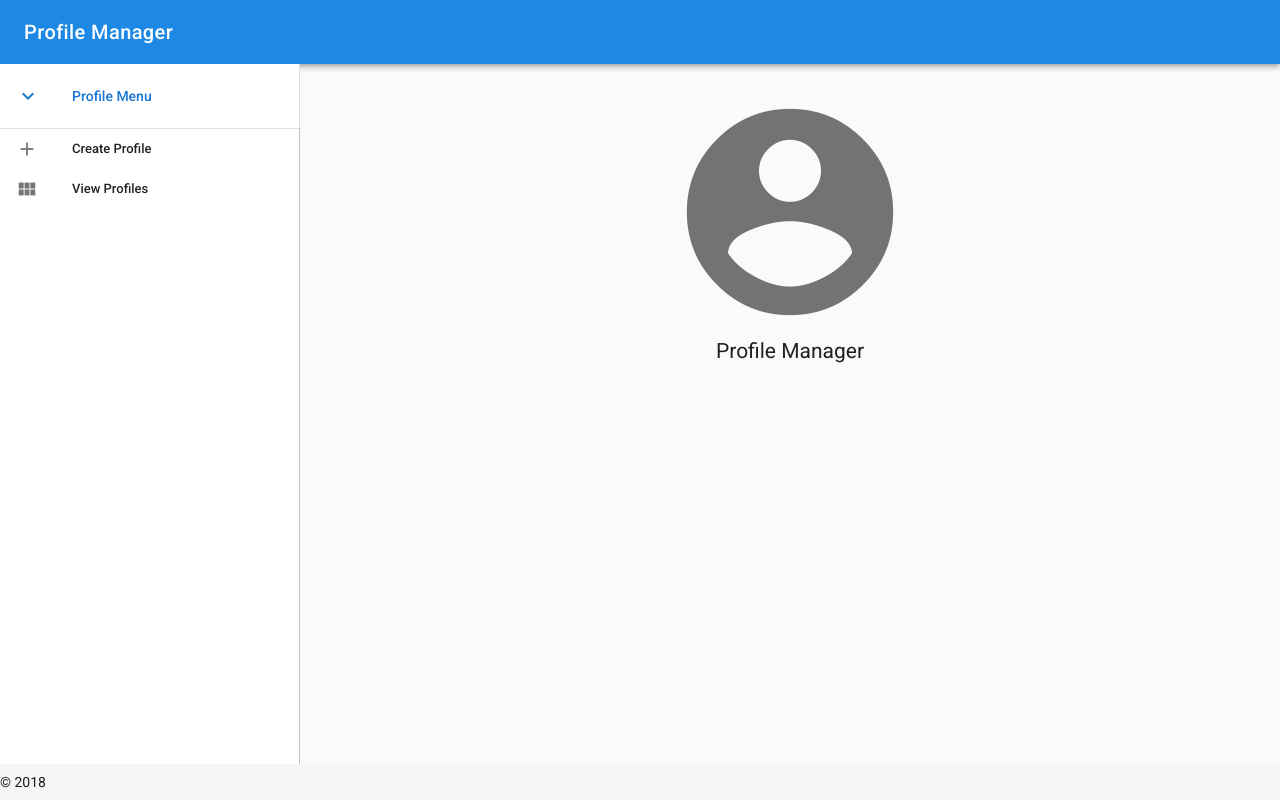
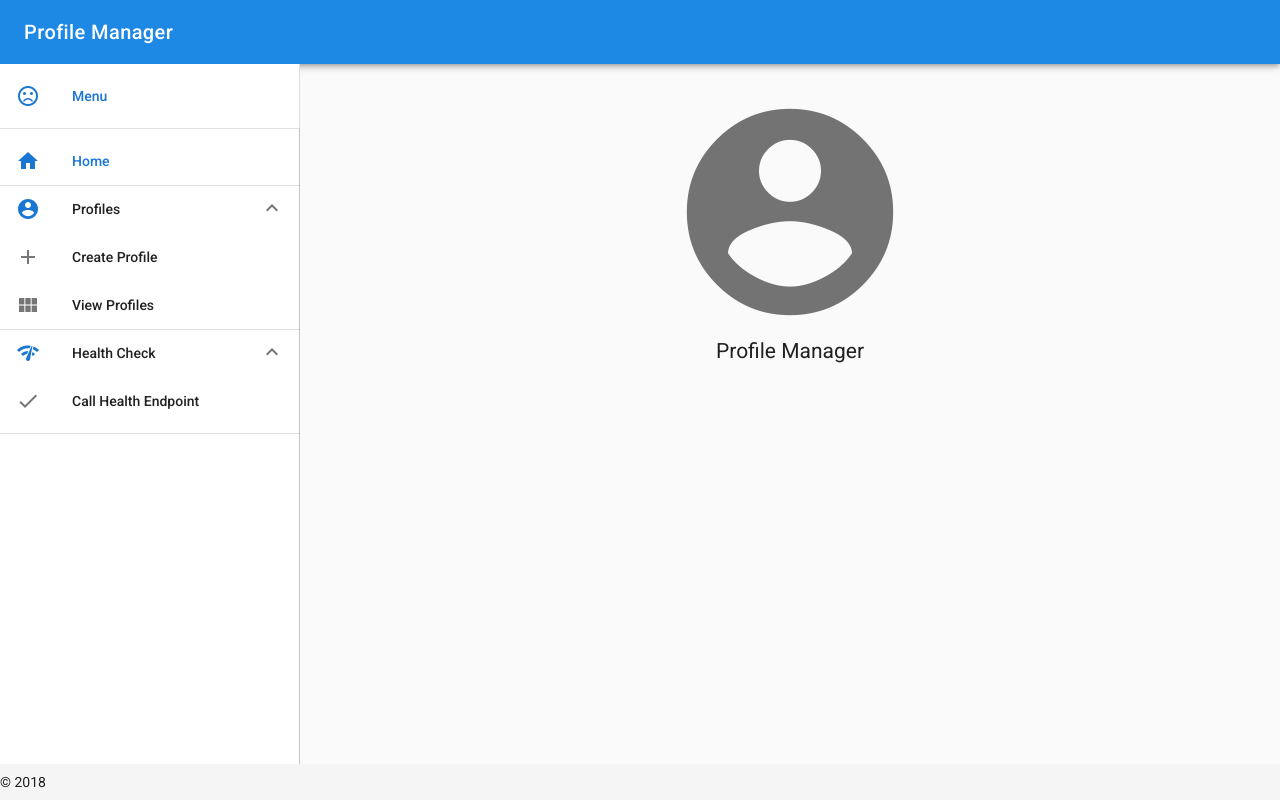
Before and after one commit to dfeg88/vue-profiles-frontend, a Vue app: page /create in a window 1280 px wide. Built offline with nearby package versions, Linux system fonts and the light colour scheme.

Commit message:
changes to sidenav

```diff
--- a/src/App.vue
+++ b/src/App.vue
@@ -29,6 +29,7 @@
           </v-list-tile-content>
         </v-list-tile>
       </v-list>
+      <v-divider></v-divider>
       <sidenav-options/>
     </v-navigation-drawer>
     <v-content>
@@ -46,8 +47,8 @@ export default {
   data () {
     return {
       items: [{
-        icon: 'expand_more',
-        title: 'Profile Menu'
+        icon: 'sentiment_very_dissatisfied',
+        title: 'Menu'
       }]
     }
   }
--- a/src/components/SidenavOptions.vue
+++ /dev/null
@@ -1,46 +0,0 @@
-<template>
-  <v-navigation-drawer>
-
-    <v-divider></v-divider>
-
-    <v-list dense class="pt-0">
-      <v-list-tile
-        v-for="item in items"
-        :key="item.link"
-        :to="item.url"
-      >
-          <v-list-tile-action>
-            <v-icon>{{ item.icon }}</v-icon>
-          </v-list-tile-action>
-          <v-list-tile-content>
-            <v-list-tile-title>{{ item.link }}</v-list-tile-title>
-          </v-list-tile-content>
-      </v-list-tile>
-    </v-list>
-  </v-navigation-drawer>
-</template>
-
-<script>
-export default {
-  data() {
-    return {
-      items: [
-        {
-          icon: "add",
-          link: "Create Profile",
-          url: "create"
-        },
-        {
-          icon: "view_module",
-          link: "View Profiles",
-          url: "profiles"
-        }
-      ]
-    };
-  }
-};
-</script>
-
-<style scoped>
-
-</style>
--- /dev/null
+++ b/src/components/navigation/SidenavOptions.vue
@@ -0,0 +1,87 @@
+<template>
+  <v-navigation-drawer
+    stateless
+    value="true"
+  >
+    <v-list>
+      <v-list-tile :to="home.url">
+        <v-list-tile-action>
+          <v-icon>{{home.icon}}</v-icon>
+        </v-list-tile-action>
+        <v-list-tile-content>
+          <v-list-tile-title>{{home.title}}</v-list-tile-title>
+        </v-list-tile-content>
+      </v-list-tile>
+
+      <v-list-group
+        prepend-icon="account_circle"
+        value="true"
+      >
+        <v-list-tile slot="activator">
+          <v-list-tile-title>Profiles</v-list-tile-title>
+        </v-list-tile>
+          <v-list-tile
+            v-for="item in items"
+            :key="item.title"
+            :to="item.url"
+          >
+              <v-list-tile-action>
+                <v-icon>{{ item.icon }}</v-icon>
+              </v-list-tile-action>
+              <v-list-tile-content>
+                <v-list-tile-title>{{ item.title }}</v-list-tile-title>
+              </v-list-tile-content>
+          </v-list-tile>
+      </v-list-group>
+
+      <v-list-group
+        prepend-icon="network_check"
+        value="true"
+      >
+        <v-list-tile slot="activator">
+          <v-list-tile-title>Health Check</v-list-tile-title>
+        </v-list-tile>
+          <v-list class="pt-0">
+            <v-list-tile :to="{name: 'health-check'}">
+              <v-list-tile-action>
+                <v-icon>check</v-icon>
+              </v-list-tile-action>
+              <v-list-tile-content>
+                <v-list-tile-title>Call Health Endpoint</v-list-tile-title>
+              </v-list-tile-content>
+            </v-list-tile>
+          </v-list>
+        </v-list-group>
+      </v-list>
+  </v-navigation-drawer>
+</template>
+
+<script>
+export default {
+  data() {
+    return {
+      items: [
+        {
+          icon: "add",
+          title: "Create Profile",
+          url: "create"
+        },
+        {
+          icon: "view_module",
+          title: "View Profiles",
+          url: "profiles"
+        }
+      ],
+      home: {
+        icon: 'home',
+        title: 'Home',
+        url: '/'
+      }
+    };
+  }
+};
+</script>
+
+<style scoped>
+
+</style>
--- a/src/main.js
+++ b/src/main.js
@@ -6,7 +6,7 @@ import Vuetify from 'vuetify'
 import App from "./App.vue";
 import router from "./router";
 import store from "./store";
-import SidenavOptions from '@/components/SidenavOptions'
+import SidenavOptions from '@/components/navigation/SidenavOptions'
 
 Vue.config.productionTip = false;
 Vue.use(Vuetify)
--- a/src/router.js
+++ b/src/router.js
@@ -1,8 +1,9 @@
 import Vue from "vue";
 import Router from "vue-router";
 import Home from "./views/Home.vue";
-import CreateProfile from './views/CreateProfile.vue'
-import ViewProfiles from './views/ViewProfiles.vue'
+import CreateProfile from './views/profile/CreateProfile.vue'
+import ViewProfiles from './views/profile/ViewProfiles.vue'
+import HealthCheck from './views/health/HealthCheck'
 
 Vue.use(Router);
 
@@ -22,6 +23,11 @@ export default new Router({
       path: '/profiles',
       name: 'profiles',
       component: ViewProfiles
+    },
+    {
+      path: '/health-check',
+      name: 'health-check',
+      component: HealthCheck
     }
   ]
 });
--- /dev/null
+++ b/src/services/HealthCheckService.js
@@ -0,0 +1,7 @@
+import Api from '@/services/Api'
+
+export default {
+  get() {
+    return Api().get('/actuator/health')
+  }
+}
--- /dev/null
+++ b/src/views/health/HealthCheck.vue
@@ -0,0 +1,25 @@
+<template>
+  <v-layout justify-center>
+    <v-flex v-if="healthStatus">
+      <pre>{{healthStatus}}</pre>
+    </v-flex>
+  </v-layout>
+</template>
+
+<script>
+import HealthCheckService from '@/services/HealthCheckService'
+export default {
+  data() {
+    return {
+      healthStatus: null
+    }
+  },
+  async mounted() {
+    this.healthStatus = (await HealthCheckService.get()).data;
+  }
+}
+</script>
+
+<style>
+
+</style>
--- a/src/views/ViewProfiles.vue
+++ b/src/views/profile/ViewProfiles.vue
@@ -1,6 +1,6 @@
 <template>
   <v-layout row wrap>
-    <v-container v-if="profiles.length === 0" justify-center>
+    <v-container v-if="profiles.length === 0 && !loading" justify-center>
       <v-flex xs12 md8 align-center>
         <strong>It seems as though no profiles exist...</strong><br><br>
         <v-btn
@@ -16,7 +16,7 @@
       :key="i">
       <v-card :class="{'ma-3': $vuetify.breakpoint.smAndDown, 'ma-3': $vuetify.breakpoint.mdAndUp}">
         <v-img
-          src="https://iphonewalls.net/wp-content/uploads/2015/01/Cute%20Santa%20Claus%20Minimal%20Illustration%20iPhone%206%20Plus%20HD%20Wallpaper-320x480.jpg"
+          :src="tempImageUrl"
           gradient="to top right, rgba(100,115,201,.33), rgba(25,32,72,.7)"
           height="200px">
           <v-container
@@ -110,12 +110,15 @@ import ProfileService from "@/services/ProfileService";
 export default {
   data() {
     return {
+      loading: true,
       dialog: {},
-      profiles: null
+      profiles: [],
+      tempImageUrl: "https://iphonewalls.net/wp-content/uploads/2015/01/Cute%20Santa%20Claus%20Minimal%20Illustration%20iPhone%206%20Plus%20HD%20Wallpaper-320x480.jpg"
     };
   },
   async mounted() {
     this.profiles = (await ProfileService.getAll()).data;
+    this.loading = false;
   },
   methods: {
     async deleteProfile(profile) {
```
Also changed, not shown: src/views/profile/CreateProfile.vue (renamed from src/views/CreateProfile.vue).
